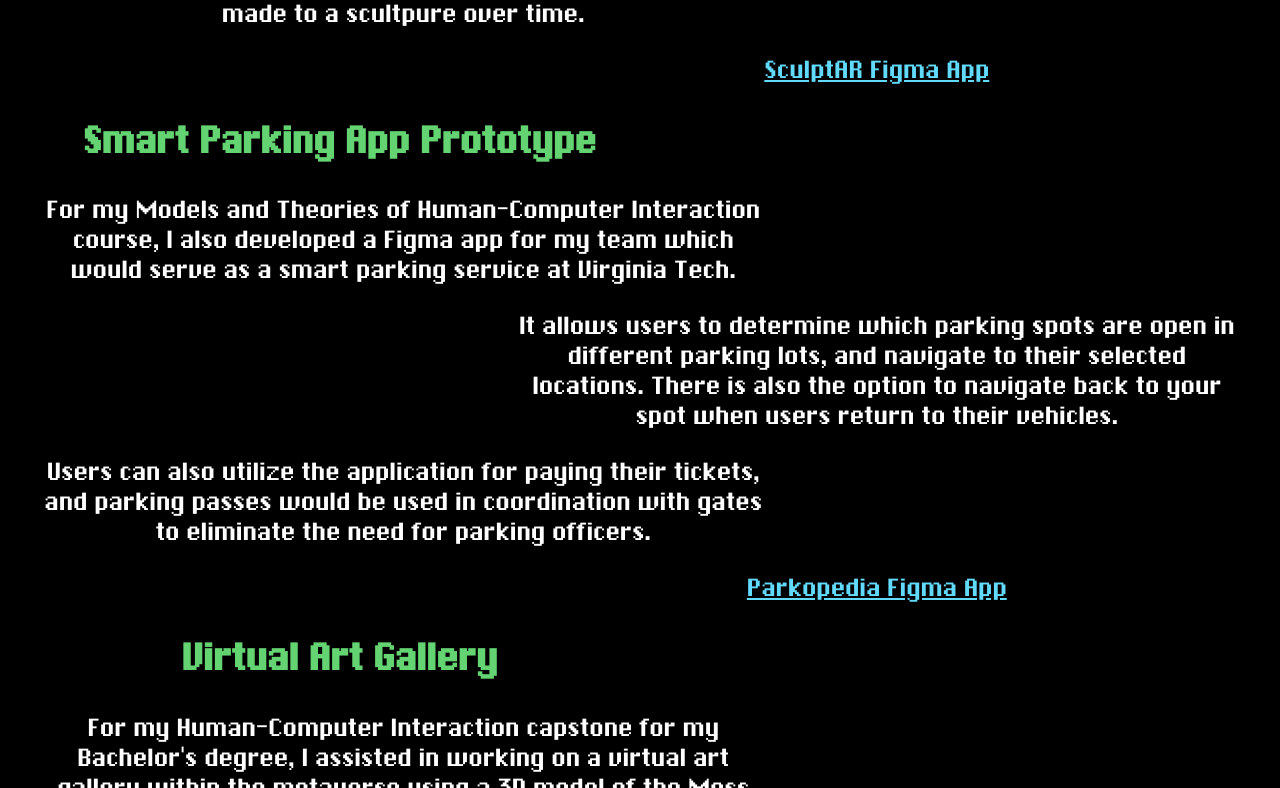
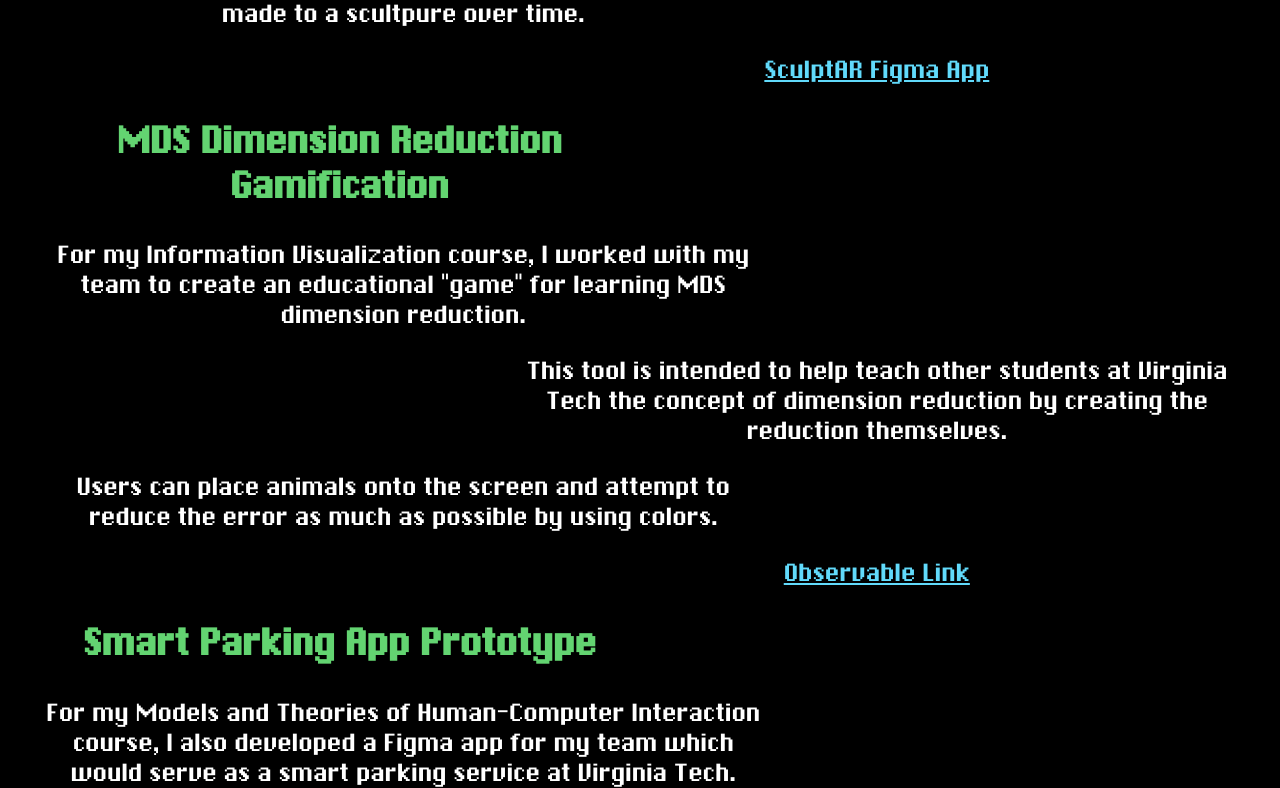
Before and after one commit to alexm00/alex_truxess_portfolio, a React (Create React App) app: page /projects in a window 1280 px wide. Shown: the part 590-1378 px from the top of the page. Built offline with nearby package versions, Linux system fonts and the light colour scheme.

Commit message:
added mds gamification

```diff
--- a/src/Projects.js
+++ b/src/Projects.js
@@ -28,6 +28,27 @@ function Projects() {
                             rel="noopener noreferrer"
                             >
                             <div className="chicago" style={{marginLeft: "40%", marginRight: "3%"}}>SculptAR Figma App</div>
+                        </a>
+                    </p>
+
+                <h2 className="chicago" style={{marginRight: "50%", marginLeft: "3%", color: "#63D471"}}>MDS Dimension Reduction Gamification</h2>
+                <p className="chicago" style={{marginRight: "40%", marginLeft: "3%"}}>
+                    For my Information Visualization course, I worked with my team to create an educational "game" for learning MDS dimension reduction.
+                </p>
+                <p className="chicago" style={{marginLeft: "40%", marginRight: "3%"}}>
+                    This tool is intended to help teach other students at Virginia Tech the concept of dimension reduction by creating the reduction themselves.
+                </p>
+                <p className="chicago" style={{marginRight: "40%", marginLeft: "3%"}}>
+                    Users can place animals onto the screen and attempt to reduce the error as much as possible by using colors.
+                </p>
+                <p>
+                        <a
+                            className="App-link"
+                            href="https://observablehq.com/d/f3da082a1f760a49"
+                            target="_blank"
+                            rel="noopener noreferrer"
+                            >
+                            <div className="chicago" style={{marginLeft: "40%", marginRight: "3%"}}>Observable Link</div>
                         </a>
                     </p>
 
```
